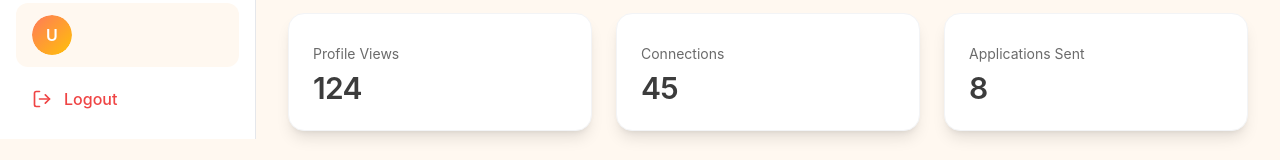
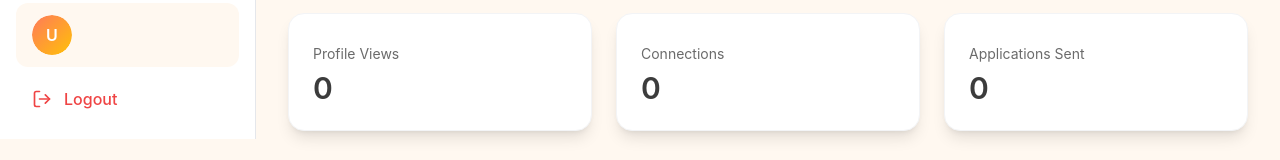
Before and after one commit to castup-ai/castup, a React (Vite) app: page /dashboard in a window 1280 px wide. Shown: the part 661-821 px from the top of the page. Built offline with nearby package versions, Linux system fonts and the light colour scheme; no server answers; sample sign-in values are in the browser's storage.

Commit message:
Fix: Show real user stats instead of fake numbers on dashboard
- New users now see 0 for profile views, connections, and applications
- Stats now pulled from actual DataContext user data
- Fixes issue where new accounts showed 124 views, 45 connections, 8 applications

```diff
--- a/src/pages/Home/Dashboard.jsx
+++ b/src/pages/Home/Dashboard.jsx
@@ -1,6 +1,7 @@
 import DashboardLayout from '../../components/DashboardLayout';
 import TopHeader from '../../components/TopHeader';
 import { useAuth } from '../../context/AuthContext';
+import { useData } from '../../context/DataContext';
 import { Link } from 'react-router-dom';
 import { Card, CardContent, CardDescription, CardHeader, CardTitle } from '../../components/ui/card';
 import { Button } from '../../components/ui/button';
@@ -8,6 +9,17 @@ import { Users, Sparkles, Film, FolderLock } from 'lucide-react';
 
 export default function Dashboard() {
     const { user } = useAuth();
+    const { profiles, castingCalls } = useData();
+
+    // Get user's actual profile data
+    const userProfile = profiles?.find(p => p.userId === user?.id);
+
+    // Calculate real stats
+    const profileViews = userProfile?.views || 0;
+    const connections = userProfile?.connections?.length || 0;
+    const applicationsSent = castingCalls?.filter(call =>
+        call.applications?.includes(user?.id)
+    ).length || 0;
 
     const quickActions = [
         {
@@ -83,19 +95,19 @@ export default function Dashboard() {
                             <Card>
                                 <CardHeader>
                                     <CardDescription>Profile Views</CardDescription>
-                                    <CardTitle className="text-3xl">124</CardTitle>
+                                    <CardTitle className="text-3xl">{profileViews}</CardTitle>
                                 </CardHeader>
                             </Card>
                             <Card>
                                 <CardHeader>
                                     <CardDescription>Connections</CardDescription>
-                                    <CardTitle className="text-3xl">45</CardTitle>
+                                    <CardTitle className="text-3xl">{connections}</CardTitle>
                                 </CardHeader>
                             </Card>
                             <Card>
                                 <CardHeader>
                                     <CardDescription>Applications Sent</CardDescription>
-                                    <CardTitle className="text-3xl">8</CardTitle>
+                                    <CardTitle className="text-3xl">{applicationsSent}</CardTitle>
                                 </CardHeader>
                             </Card>
                         </div>
```
